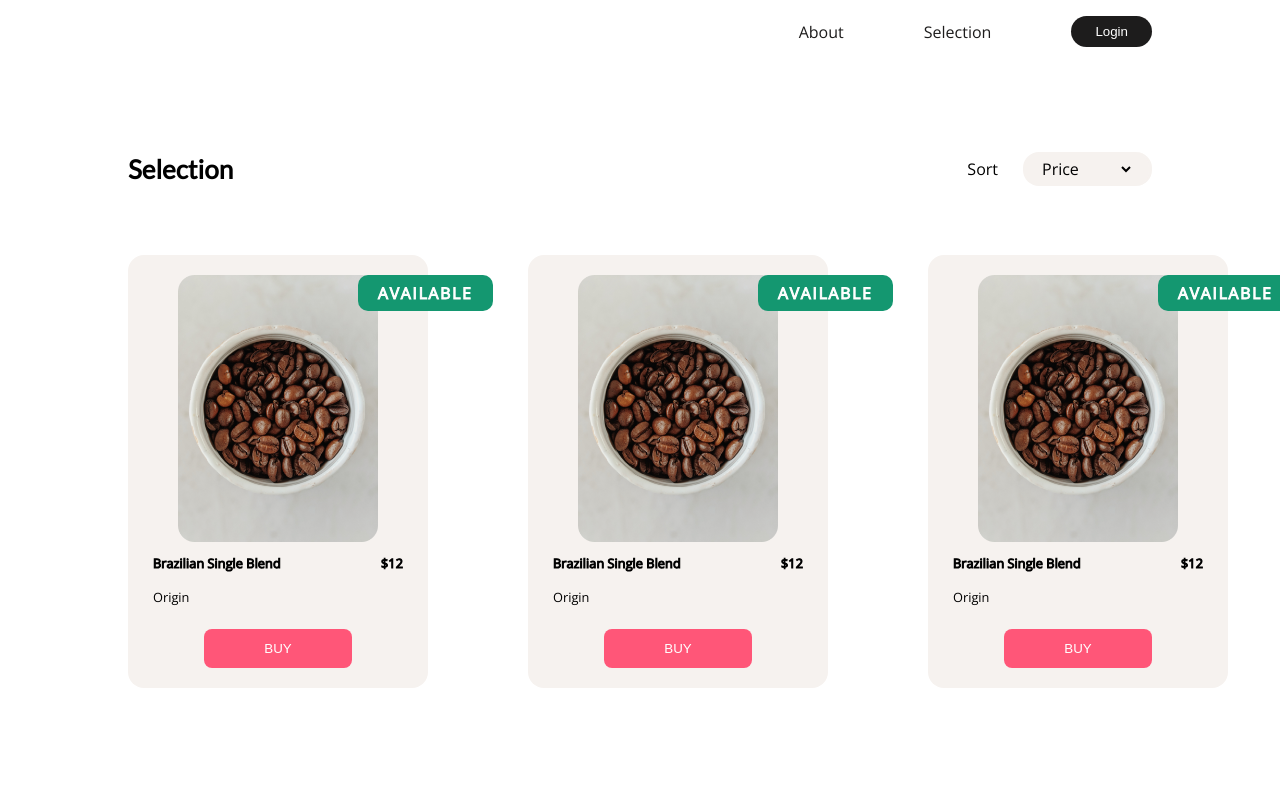
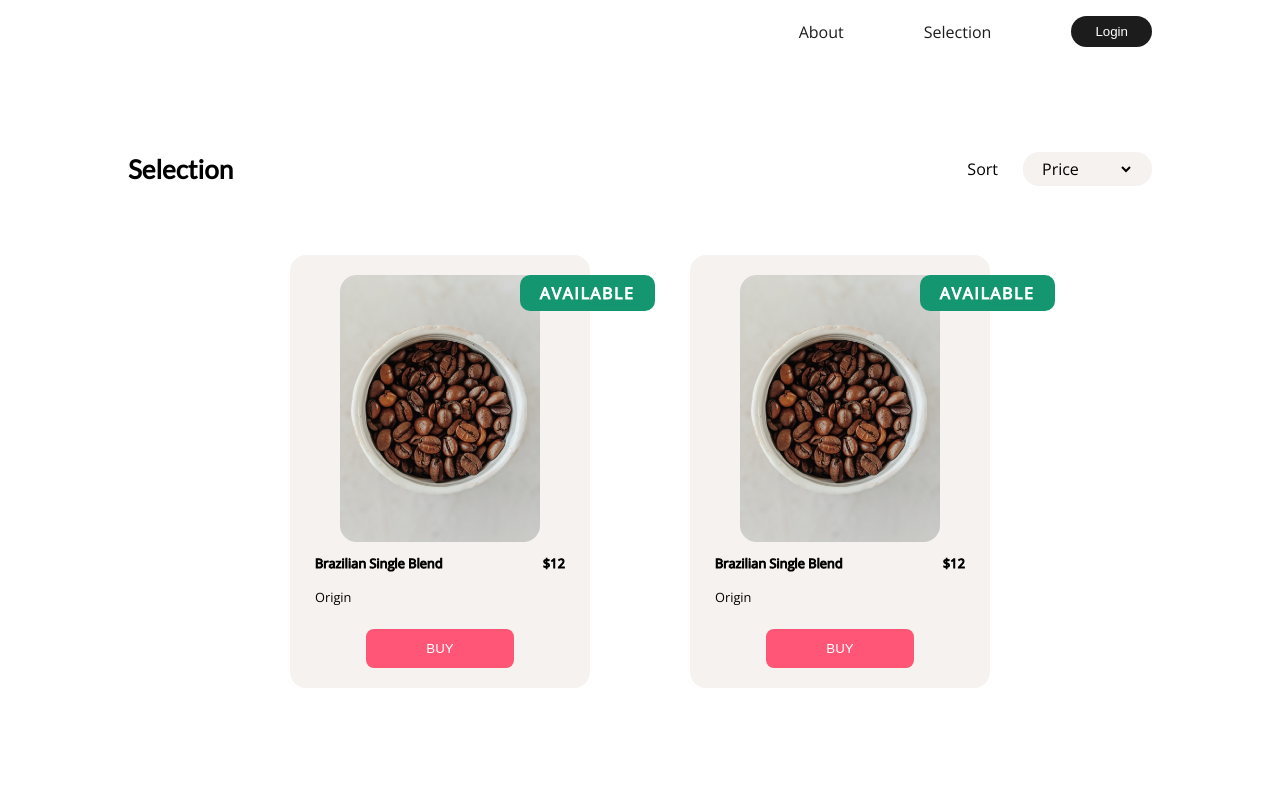
Before and after one commit to Yixin88/Landing-page-coffee-, a plain HTML site: page second.html in a window 1280 px wide. Shown: the top 785 px of the page. Drawn offline with nearby package versions, Linux system fonts and the light colour scheme.

Commit message:
added wrapping to the grid

```diff
--- a/style.css
+++ b/style.css
@@ -1,3 +1,4 @@
+/* use the css of last week's - The Bean Machine - project here */
 html,
 body {
   margin: 0;
@@ -83,6 +84,7 @@ footer {
 
 #loginBtn:hover {
   background-color: var(--lightPink);
+  cursor: pointer;
 }
 
 .hero {
@@ -230,10 +232,11 @@ footer {
 
 .selection {
   display: grid;
-  grid-template-columns: 1fr 1fr 1fr;
+  grid-template-columns: repeat(auto-fit, 300px);
   grid-column-gap: 100px;
   grid-row-gap: 100px;
   margin-bottom: 50px;
+  justify-content: center;
 }
 
 .selectionContainer {
```
